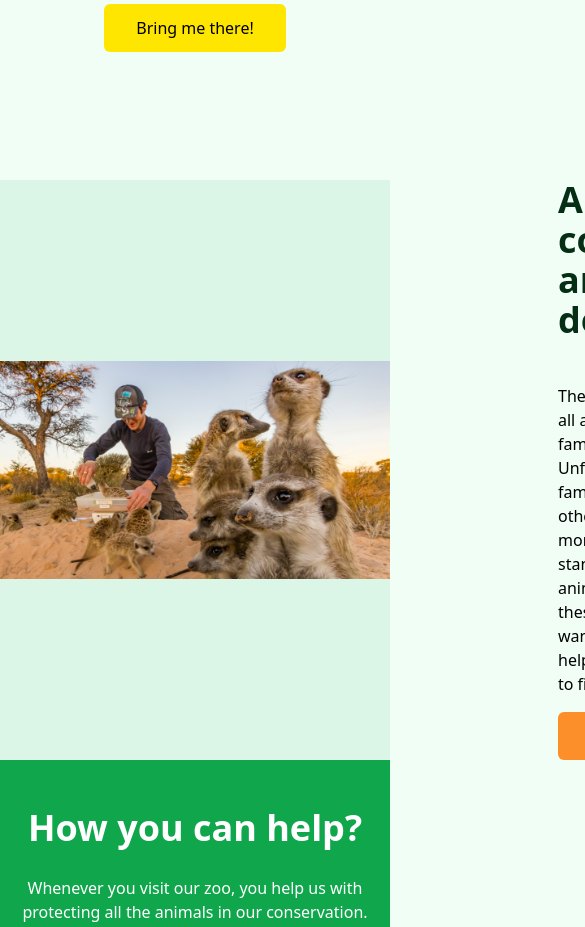
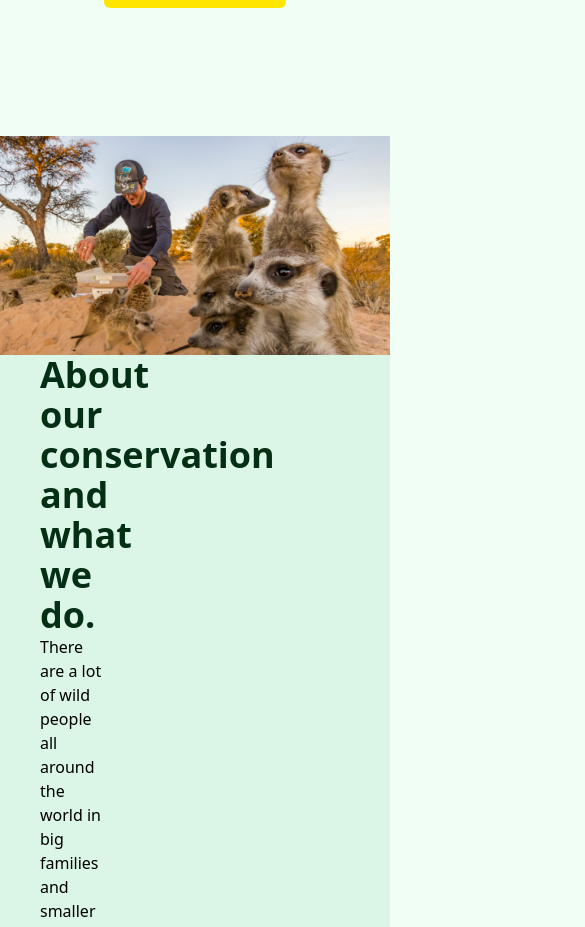
Before and after one commit to RammahKarpous/sherlock-zoo-front-end, a React (Create React App) app: page / in a window 390 px wide. Shown: the part 1399-2326 px from the top of the page, 585 px wide, since content can reach past the window. Built offline with nearby package versions, Linux system fonts and the light colour scheme; no server answers.

Commit message:
Applied quick adjustments

```diff
--- a/src/components/AboutTheConservation.jsx
+++ b/src/components/AboutTheConservation.jsx
@@ -1,14 +1,14 @@
-import meerkats from '../assets/images/home-conservation-img.png'
+
 import Button from './commonly-used-elements/Buttons'
 import { SectionHeading } from './commonly-used-elements/Headings'
 
-const AboutTheConservation = () => {
+const AboutTheConservation = ({image, heading}) => {
     return (
-        <div className="flex flex-row justify-start items-center gap-32 bg-body-darker">
-            <img src={meerkats} alt="about the conservation"/>
+        <div className="flex flex-col md:flex-row lg:justify-start lg:items-center lg:gap-32 bg-body-darker">
+            <img src={image} alt="about the conservation"/>
 
             <div className="pl-10 pr-72">
-                <SectionHeading text="About our conservation and what we do." />
+                <SectionHeading text={heading} />
 
                 <p className="mb-4">There are a lot of wild people all around the world in big families and smaller families. Unfortunately some of these families are being killed by other people who try to make money off them. That’s why we stand up for these beautiful animals and protect them from these kind of people. If you want to know how YOU can help? click on the button below to find out more about this.</p>
 
--- a/src/components/commonly-used-elements/Headings.jsx
+++ b/src/components/commonly-used-elements/Headings.jsx
@@ -4,7 +4,7 @@ export const PageHeading = ({ text, colour }) => {
 
 export const SectionHeading = ({ text, colour }) => {
 	return (
-		<h2 className="text-4xl font-bold text-green-dark mb-11">{text}</h2>
+		<h2 className="text-4xl font-bold text-green-dark mb-0">{text}</h2>
 	);
 };
 
--- a/src/pages/home/Home.jsx
+++ b/src/pages/home/Home.jsx
@@ -4,6 +4,7 @@ import image from '../../assets/images/headers/giraffe.avif'
 import Buttons from '../../components/commonly-used-elements/Buttons';
 import Animals from '../../components/Animals';
 import AboutTheConservation from '../../components/AboutTheConservation';
+import meerkats from '../../assets/images/home-conservation-img.png'
 
 const Home = () => {
     return (
@@ -22,7 +23,9 @@ const Home = () => {
 
             <Animals />
 
-            <AboutTheConservation />
+            <AboutTheConservation
+                image={meerkats}
+                heading="About our conservation and what we do." />
         </div>
     )
 }
```
